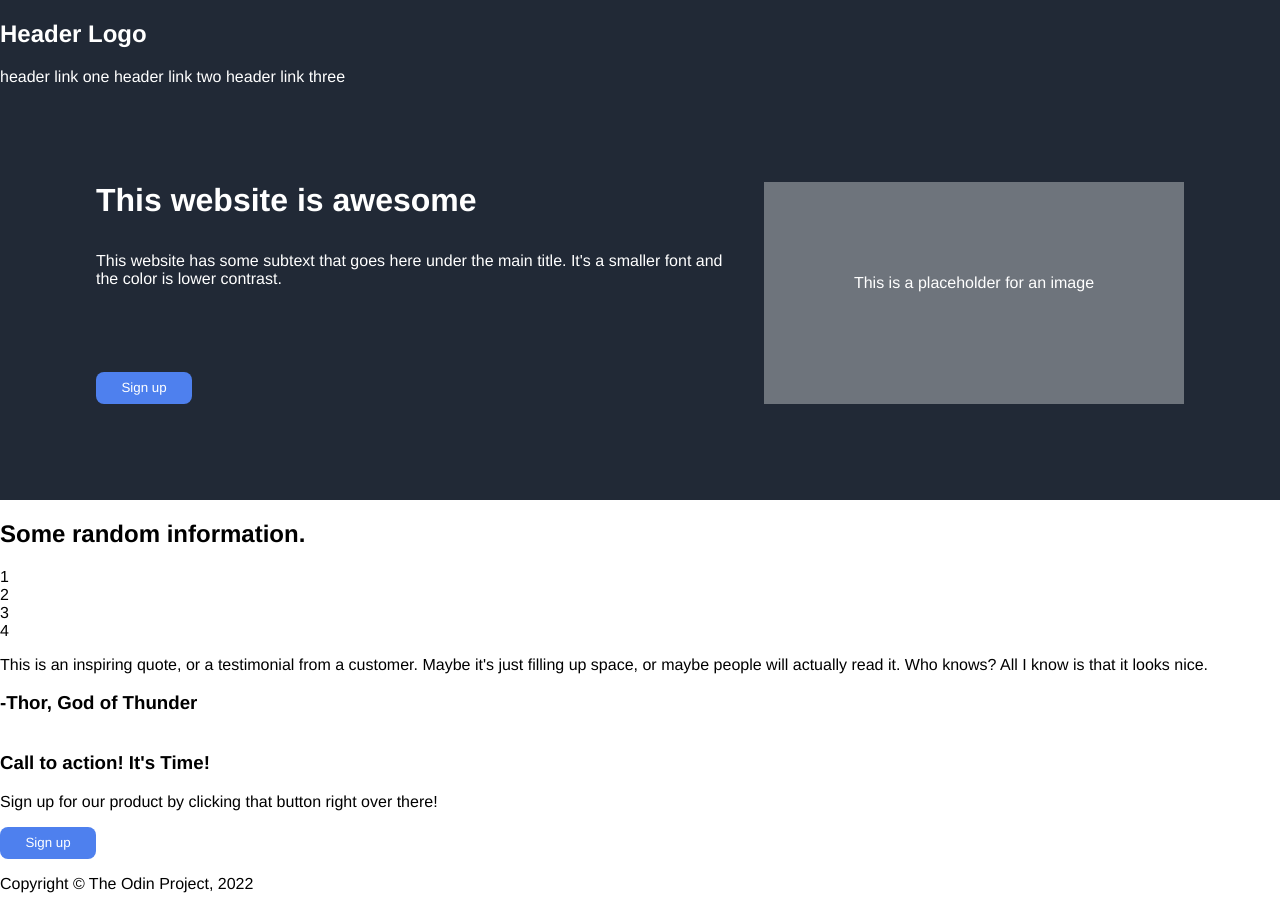
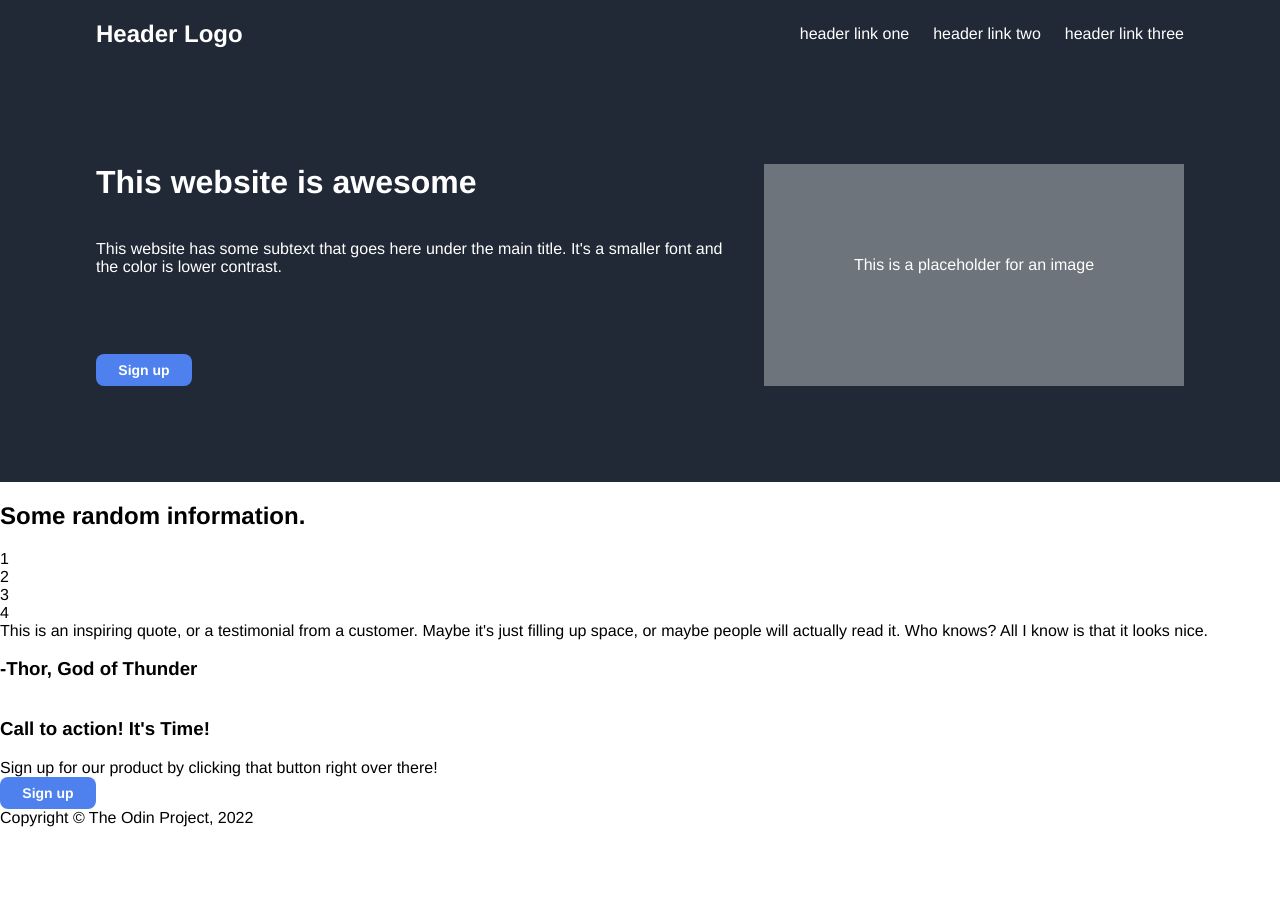
Before and after one commit to LuJaWi/odin-landing-page, a plain HTML site: page index.html in a window 1280 px wide. After the commit the page ends 827 px from the top, so only its background shows below. Drawn offline with Linux system fonts and the light colour scheme.

Commit message:
Header flexbox

```diff
--- a/index.html
+++ b/index.html
@@ -9,6 +9,7 @@
 </head>
 <body>
     <div class="page-top">
+        <div class="header">
             <div class="header-logo">
                 <h2 class="header-text">Header Logo</h6>
             </div>
@@ -17,7 +18,7 @@
                 <a href="#">header link two</a>
                 <a href="#">header link three</a>
             </div>
-
+        </div>
 
     <div class="hero-text">
         <div class="hero-left">
--- a/style.css
+++ b/style.css
@@ -10,6 +10,18 @@ body {
   justify-content: space-between;
 }
 
+.header {
+  padding: 0px 96px 0px 96px;
+  display: flex;
+  justify-content: space-between;
+}
+
+.header-links {
+  margin: auto 0px;
+  display: flex;
+  gap: 24px;
+}
+
 button {
   background-color: rgb(78, 128, 238);
   color: white;
@@ -17,9 +29,16 @@ button {
   height: 32px;
   border-radius: 8px;
   border: 0px;
+  font-weight: bolder;
+  font-size: 14px;
 }
 
 h1 {
+  padding: 0px;
+  margin: 0px;
+}
+
+p {
   padding: 0px;
   margin: 0px;
 }
@@ -54,5 +73,4 @@ a {
   display: flex;
   flex-direction: column;
   justify-content: space-between;
-  margin-right: px;
 }
```
Lines whose indentation alone changed are shown as unchanged.
